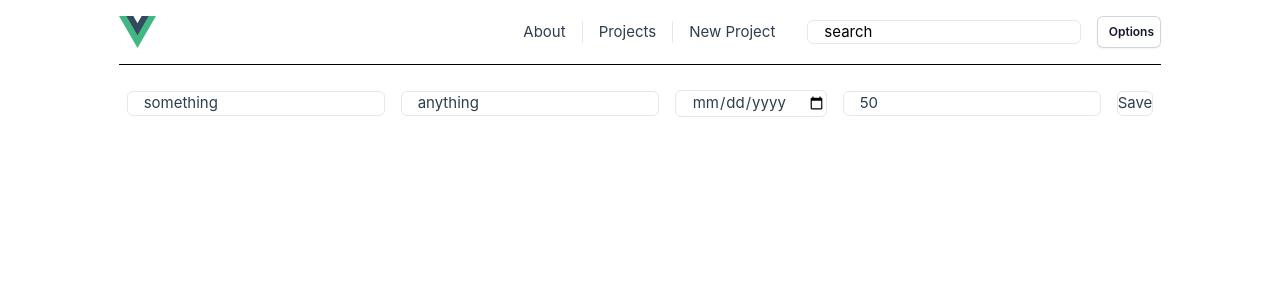
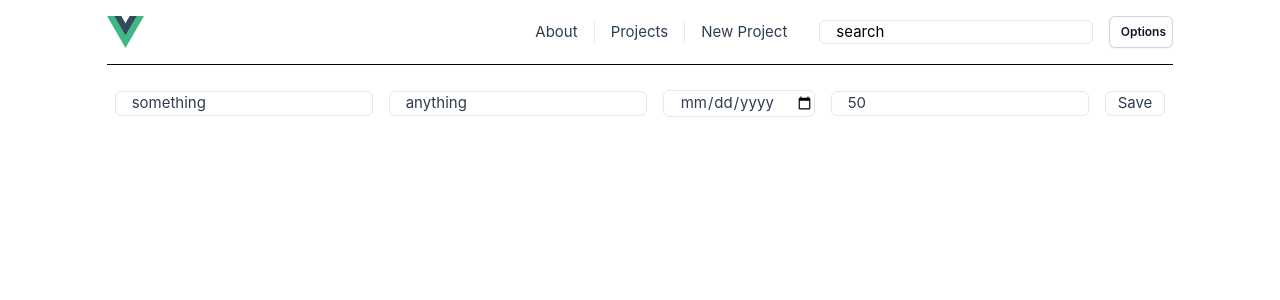
Before and after one commit to irex808/vue-test-2, a Vue app in the folder vue-searching/: page /create in a window 1280 px wide. Shown: the top 300 px of the page. Built offline with nearby package versions, Linux system fonts and the light colour scheme.

Commit message:
Project create css

```diff
--- a/vue-searching/src/components/projects/ProjectCreate.vue
+++ b/vue-searching/src/components/projects/ProjectCreate.vue
@@ -37,7 +37,7 @@ let project = ref({ name: 'something', description: 'anything', createdAt: '', s
       placeholder="stars"
     />
     <button
-      class="border rounded-md mx-2 focus:outline-none focus:border-gray-500 focus:ring-gray-500 hover:bg-gray-50"
+      class="border rounded-md mx-2 px-3 focus:outline-none focus:border-gray-500 focus:ring-gray-500 hover:bg-gray-50"
       @click="store.addProject(project)"
     >
       Save
```
